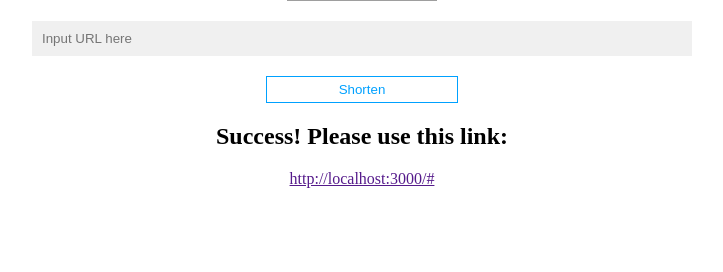
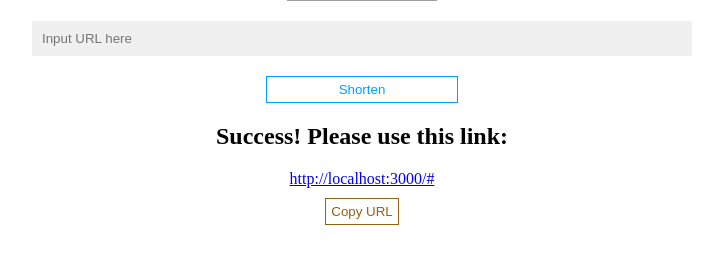
Before and after one commit to SimonHung8/URL_shortener, a Node server app: template views/index.hbs in a window 1280 px wide. Shown: the part 279-551 px from the top of the page, without its empty margins (278-1001 px from the left). Run offline with Node 20, Linux system fonts and the light colour scheme; the template is opened without the code that fills it: most values are stand-ins (such as "Sample title", 1, 10 or a date in 2020); some libraries are stand-ins or nearby versions; grey boxes are pictures that could not be loaded.

Commit message:
feat: add direction function

```diff
--- a/app.js
+++ b/app.js
@@ -33,7 +33,16 @@ app.post('/', (req, res) => {
       return url ? url : URL.create({ originalURL, shortURL })
     })
     .then(url => {
-      res.render('index', { shortURL: url.shortURL })
+      res.render('index', { shortURL: url.shortURL, originalURL: url.originalURL })
+    })
+    .catch(err => console.log(err))
+})
+app.get('/:shortURL', (req, res) => {
+  const shortURL = req.params.shortURL
+  URL.findOne({ shortURL })
+    .then(url => {
+      if(!url) return res.render('cannotFind', {shortURL})
+      res.redirect(url.originalURL)
     })
     .catch(err => console.log(err))
 })
--- a/public/stylesheets/style.css
+++ b/public/stylesheets/style.css
@@ -46,3 +46,11 @@ input {
   color: #00a1ff;
   background-color: white;
 }
+
+.btn-copy {
+  margin-top: 10px;
+  border: 1px solid #936116;
+  padding: 5px;
+  color: #936116;
+  background-color: white;
+}
--- /dev/null
+++ b/views/cannotFind.hbs
@@ -0,0 +1,2 @@
+<p class="cannotFindMsg">Cannot find http://localhost:3000/{{shortURL}}</p>
+<a href="/">Back to Shortener</a>
--- a/views/index.hbs
+++ b/views/index.hbs
@@ -1,10 +1,22 @@
 <form action="/" method="post">
-{{!-- 防止使用者沒輸入資料或輸入資料非url時送出表單 --}}
+  {{!-- 防止使用者沒輸入資料或輸入資料非url時送出表單 --}}
   <input type="url" name="url" placeholder="Input URL here" required>
   <button class="btn-shorten" type="submit">Shorten</button>
 </form>
 
 {{#if shortURL}}
 <h2>Success! Please use this link:</h2>
-<a href="">http://localhost:3000/{{shortURL}}</a>
+<a href="{{originalURL}}" target="_blank" id="result-link">http://localhost:3000/{{shortURL}}</a>
+<button class="btn-copy">Copy URL</button>
+
+<script>
+  const btnCopy = document.querySelector('.btn-copy')
+  btnCopy.addEventListener('click', event => {
+    if (!event.target.matches('.btn-copy')) return
+    const resultLink = document.querySelector('#result-link')
+    navigator.clipboard.writeText(resultLink.textContent)
+    .then(() => alert(`Copied! ${resultLink.textContent}`))
+    .catch(err => console.log(err))
+  })
+</script>
 {{/if}}
```
